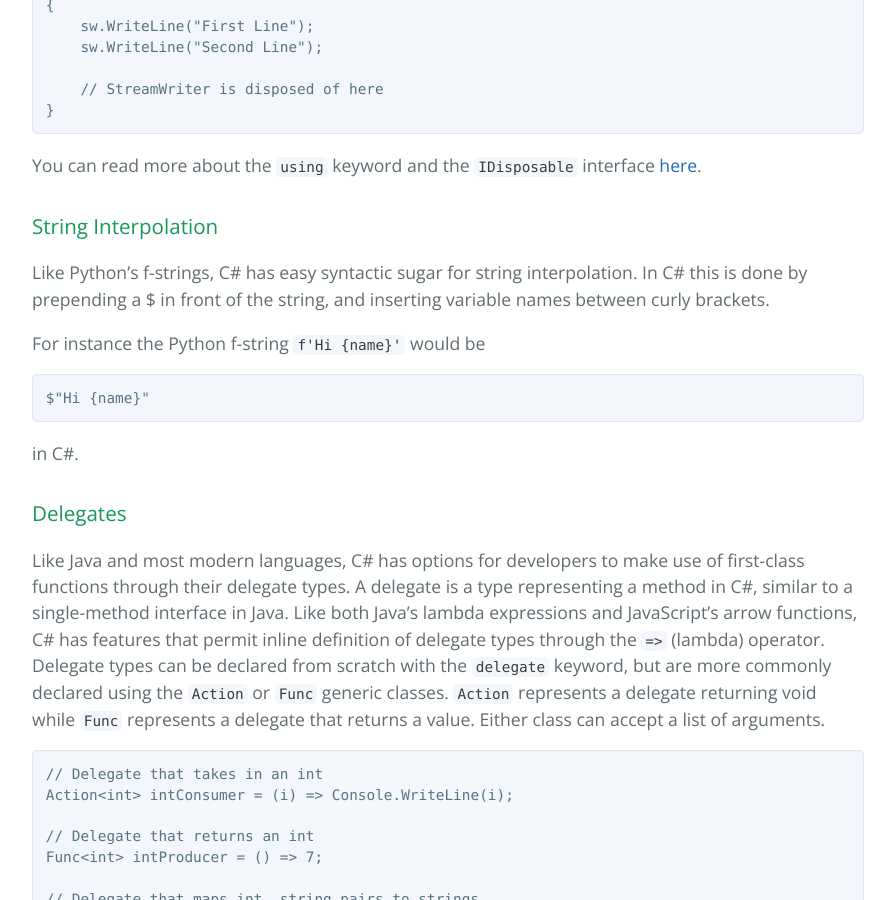
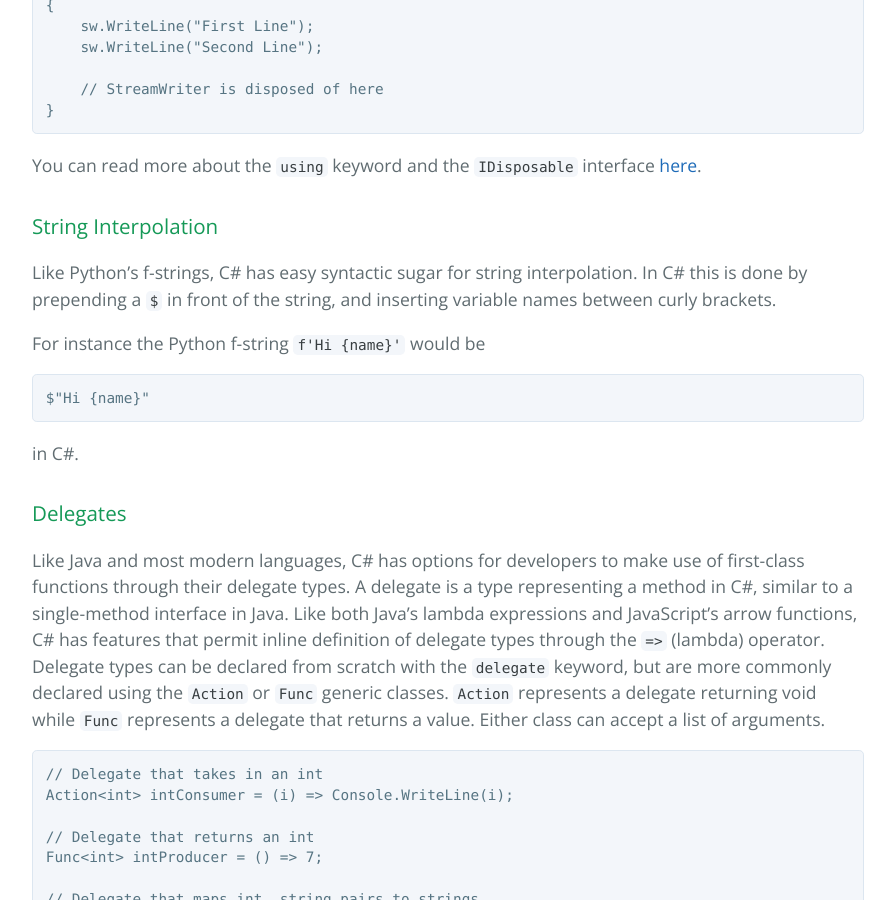
Before and after one commit to learning-software-engineering/learning-software-engineering.github.io, a Jekyll site: the page built from Topics/Tech_Stacks/C#.md, in a window 1280 px wide and 900 px high, scrolled down 4500 px. Shown: the whole window, without its empty margins (192-1087 px from the left). Built offline with Jekyll 4.4.1, drawn with Linux system fonts in a browser that asks for light colours; our own code applies the rules of GitHub Pages for plain Markdown files.

Commit message:
fix dollar signs

```diff
--- a/Topics/Tech_Stacks/C#.md
+++ b/Topics/Tech_Stacks/C#.md
@@ -113,7 +113,7 @@ You can read more about the `using` keyword and the `IDisposable` interface [her
 ### String Interpolation
 
 Like Python's f-strings, C# has easy syntactic sugar for string interpolation. In C# this is done by
-prepending a \$ in front of the string, and inserting variable names between curly brackets.
+prepending a `$` in front of the string, and inserting variable names between curly brackets.
 
 For instance the Python f-string `f'Hi {name}'` would be
 
```
